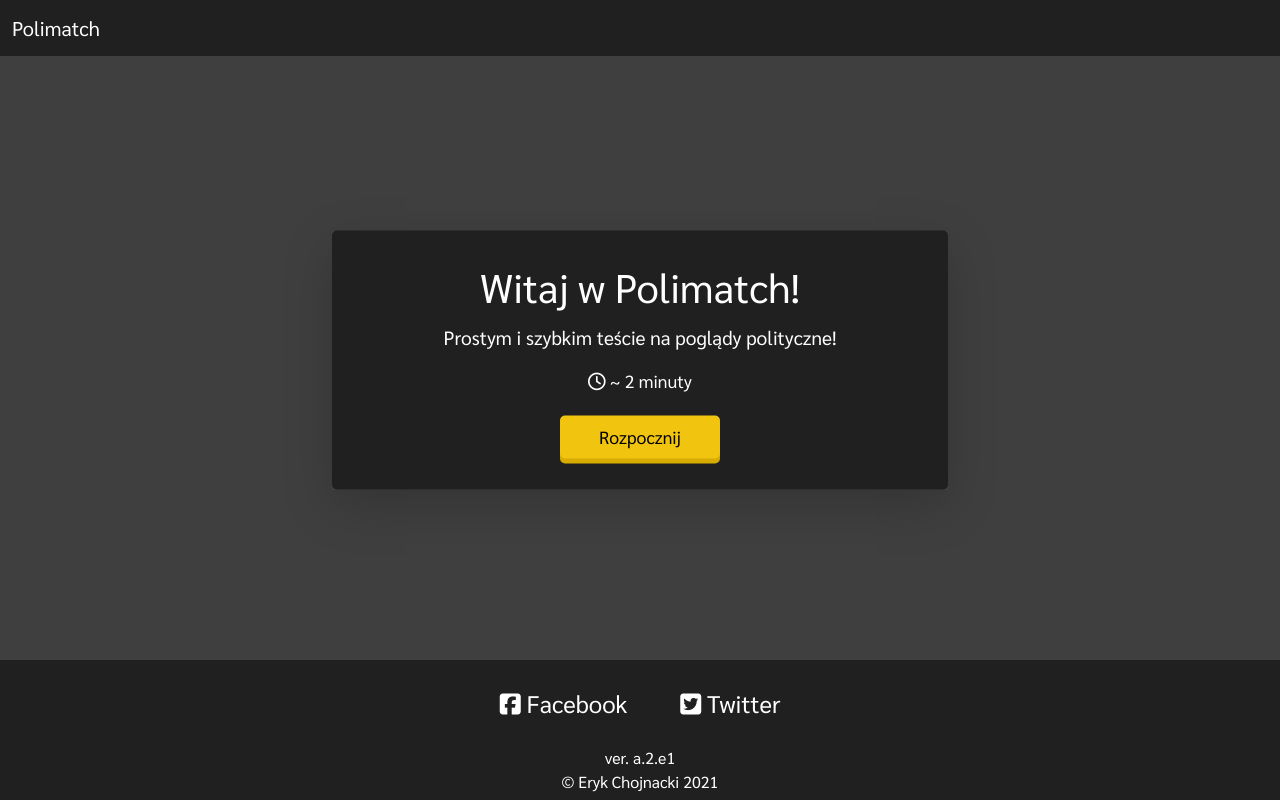
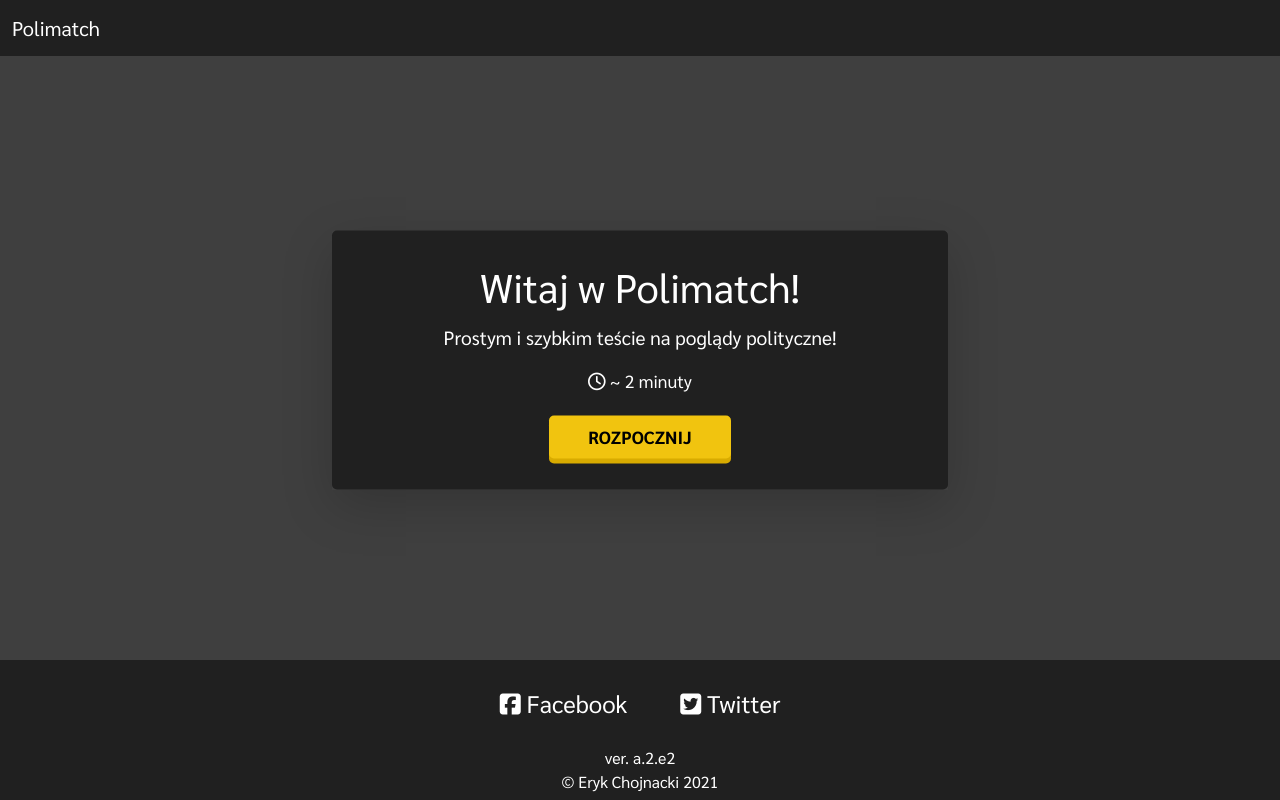
Before and after one commit to erykchojnacki/Polimatch, a website: page index.html in a window 1280 px wide. Drawn offline with nearby package versions, Linux system fonts and the light colour scheme.

Commit message:
Version Alfa.2 Experimental2 - Bold font on buttons

```diff
--- a/css/index.css
+++ b/css/index.css
@@ -26,6 +26,7 @@
 #start{
   padding: 1.5% 7%;
   font-size: 1.1rem;
+  font-weight: 700;
 }
 @media (max-width: 1100px){
   .background{
--- a/css/test.css
+++ b/css/test.css
@@ -32,6 +32,7 @@
   padding: 1% 7%;
   margin-top: 3%;
   font-size: 1.1rem;
+  font-weight: 700;
 }
 .result-content{
   padding: 3% 0%;
--- a/index.html
+++ b/index.html
@@ -44,7 +44,7 @@
           <p id="undertitle">Prostym i szybkim teście na poglądy polityczne!</p>
           <p id="time"><i class="far fa-clock"></i> ~ 2 minuty</p>
           <form action="test.html">
-            <button id="start" class="butn" type="submit">Rozpocznij</button>
+            <button id="start" class="butn" type="submit">ROZPOCZNIJ</button>
           </form>
 
         </div>
@@ -53,7 +53,7 @@
     <div class="container-fluid contact-box">
       <a class="socialmedia" href="https://www.facebook.com/erykchojnackiml" target="_blank"><i class="fab fa-facebook-square"></i> Facebook</a>
       <a class="socialmedia" href="https://twitter.com/eryk_chojnacki" target="_blank"><i class="fab fa-twitter-square"></i> Twitter</a>
-      <footer>ver. a.2.e1<br>&copy; Eryk Chojnacki 2021</footer>
+      <footer>ver. a.2.e2<br>&copy; Eryk Chojnacki 2021</footer>
     </div>
   </body>
 </html>
```
Also changed, not shown: test.html (+3 -3 lines).
